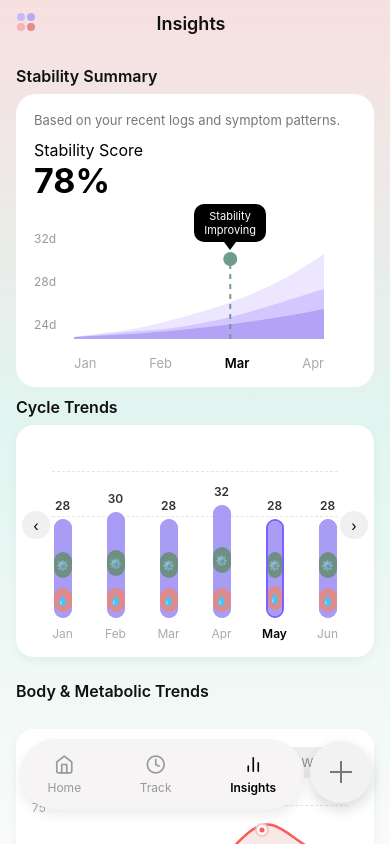
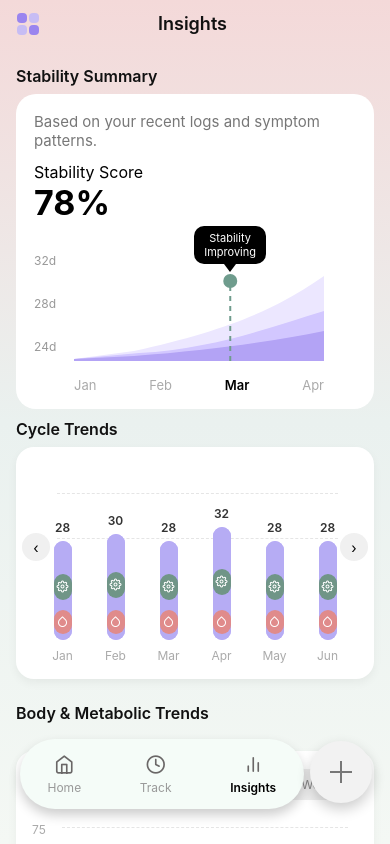
Before and after one commit to Ipshita29/Hiremyidea-assignment, a React Native app in the folder my-app/: screen / in a window 390 px wide. Built offline with nearby package versions, Linux system fonts and the light colour scheme.

Commit message:
added final color changes

```diff
--- a/my-app/components/BodyTrends.js
+++ b/my-app/components/BodyTrends.js
@@ -1,6 +1,6 @@
 import React, { useState } from "react";
 import { View, Text, StyleSheet, TouchableOpacity } from "react-native";
-import Svg, { Path, Circle } from "react-native-svg";
+import Svg, { Path, Circle, Defs, LinearGradient, Stop } from "react-native-svg";
 
 export default function BodyTrends() {
   const [tab, setTab] = useState("Monthly");
@@ -71,6 +71,7 @@ export default function BodyTrends() {
           <Text style={styles.title}>Your weight</Text>
           <Text style={styles.sub}>in kg</Text>
         </View>
+
         <View style={styles.toggle}>
           {["Monthly", "Weekly"].map((t) => (
             <TouchableOpacity
@@ -85,16 +86,24 @@ export default function BodyTrends() {
           ))}
         </View>
       </View>
+
       <View style={styles.graph}>
         <View style={[styles.line, { top: 15 }]} />
         <View style={[styles.line, { top: 60 }]} />
         <View style={[styles.line, { top: 100 }]} />
+
         <Text style={[styles.y, { top: 10 }]}>75</Text>
         <Text style={[styles.y, { top: 55 }]}>50</Text>
         <Text style={[styles.y, { top: 95 }]}>25</Text>
 
         <Svg width={320} height={140}>
-          <Path d={current.area} fill="#ebbfbf" opacity="0.35" />
+          <Defs>
+            <LinearGradient id="areaGrad" x1="0" y1="0" x2="0" y2="1">
+              <Stop offset="0%" stopColor="#f67a7a" stopOpacity="0.5" />
+              <Stop offset="100%" stopColor="#f99a9a" stopOpacity="0.05" />
+            </LinearGradient>
+          </Defs>
+          <Path d={current.area} fill="url(#areaGrad)" />
           <Path
             d={current.path}
             stroke="#ff5a5a"
@@ -103,9 +112,9 @@ export default function BodyTrends() {
           />
           {current.points.map((p, i) => (
             <React.Fragment key={i}>
-              <Circle cx={p.x} cy={p.y} r="7" fill="#F6C7C7" />
+              <Circle cx={p.x} cy={p.y} r="7" fill="#f5b9b9" />
               <Circle cx={p.x} cy={p.y} r="5" fill="#fff" />
-              <Circle cx={p.x} cy={p.y} r="2.5" fill="#ff5d5d" />
+              <Circle cx={p.x} cy={p.y} r="2.5" fill="#f15959" />
             </React.Fragment>
           ))}
         </Svg>
@@ -159,7 +168,7 @@ const styles = StyleSheet.create({
   btn: {
     paddingHorizontal: 12,
     paddingVertical: 5,
-    borderRadius: 16,
+    borderRadius: 10,
   },
 
   activeBtn: {
--- a/my-app/components/BottomNav.js
+++ b/my-app/components/BottomNav.js
@@ -8,17 +8,17 @@ export default function BottomNav() {
     <View style={styles.wrapper}>
       <View style={styles.nav}>
         <View style={styles.item}>
-          <Feather name="home" size={20} color="#999" />
+          <Feather name="home" size={20} color="#6a6767" />
           <Text style={styles.inactive}>Home</Text>
         </View>
 
         <View style={styles.item}>
-          <Feather name="clock" size={20} color="#999" />
+          <Feather name="clock" size={20} color="#6a6767" />
           <Text style={styles.inactive}>Track</Text>
         </View>
 
         <View style={styles.item}>
-          <Feather name="bar-chart-2" size={20} color="#000" />
+          <Feather name="bar-chart-2" size={20} color="#6a6767" />
           <Text style={styles.active}>Insights</Text>
         </View>
       </View>
@@ -46,12 +46,12 @@ const styles = StyleSheet.create({
     width: width * 0.73,
     flexDirection: "row",
     justifyContent: "space-between",
-    backgroundColor: "#f6f4f4",
+    backgroundColor: "#f5fcf8",
     paddingVertical: 14,
     paddingHorizontal: 28,
     borderRadius: 40,
     shadowColor: "#000",
-    shadowOpacity: 0.08,
+    shadowOpacity: 0.2,
     shadowRadius: 12,
     shadowOffset: { width: 0, height: 6 },
     elevation: 6,
@@ -84,9 +84,8 @@ const styles = StyleSheet.create({
     backgroundColor: "#f2f2f2",
     alignItems: "center",
     justifyContent: "center",
-
     shadowColor: "#000",
-    shadowOpacity: 0.15,
+    shadowOpacity: 0.2,
     shadowRadius: 14,
     shadowOffset: { width: 0, height: 6 },
     elevation: 10,
--- a/my-app/components/CycleTrends.js
+++ b/my-app/components/CycleTrends.js
@@ -1,5 +1,6 @@
 import React from "react";
 import { View, Text, StyleSheet } from "react-native";
+import { Feather } from "@expo/vector-icons"; // ✅ added
 
 const data = [
   { m: "Jan", v: 28 },
@@ -19,23 +20,29 @@ export default function CycleTrends() {
       <View style={s.graph}>
         <View style={[s.line, { top: 30 }]} />
         <View style={[s.line, { top: 75 }]} />
+
         {data.map((d, i) => {
           const height = (d.v / maxValue) * maxHeight;
+
           return (
             <View key={i} style={s.col}>
               <Text style={s.val}>{d.v}</Text>
-              <View style={[s.bar, { height }, d.active && s.active]}>
+
+              <View style={[s.bar, { height }]}>
                 <View style={s.base} />
+
+                {/* ✅ GREEN ICON */}
                 <View style={s.green}>
-                  <Text style={s.icon}>⚙️</Text>
+                  <Feather name="settings" size={12} color="#fff" />
                 </View>
+
+                {/* ✅ PINK ICON */}
                 <View style={s.pink}>
-                  <Text style={s.icon}>💧</Text>
+                  <Feather name="droplet" size={12} color="#fff" />
                 </View>
               </View>
-              <Text style={[s.month, d.active && s.activeText]}>
-                {d.m}
-              </Text>
+
+              <Text style={s.month}>{d.m}</Text>
             </View>
           );
         })}
@@ -48,7 +55,6 @@ export default function CycleTrends() {
         <View style={s.rightBtn}>
           <Text>›</Text>
         </View>
-
       </View>
     </View>
   );
@@ -78,7 +84,7 @@ const s = StyleSheet.create({
 
   line: {
     position: "absolute",
-    left: 20,
+    left: 25,
     right: 20,
     borderTopWidth: 1,
     borderStyle: "dashed",
@@ -86,10 +92,10 @@ const s = StyleSheet.create({
   },
 
   col: {
-  alignItems: "center",
-  justifyContent: "flex-end",
-  flex: 1,
-},
+    alignItems: "center",
+    justifyContent: "flex-end",
+    flex: 1,
+  },
 
   val: {
     fontSize: 12,
@@ -103,17 +109,12 @@ const s = StyleSheet.create({
     borderRadius: 12,
     overflow: "hidden",
     position: "relative",
-    backgroundColor: "#c7bafc",
+    backgroundColor: "#c4b6ff",
   },
 
   base: {
     flex: 1,
-    backgroundColor: "#a99cf5",
-  },
-
-  active: {
-    borderWidth: 2,
-    borderColor: "#7B61FF",
+    backgroundColor: "#b6acf4",
   },
 
   green: {
@@ -122,7 +123,7 @@ const s = StyleSheet.create({
     right: 0,
     height: 26,
     bottom: "40%",
-    backgroundColor: "#6f8f83",
+    backgroundColor: "#709587",
     borderRadius: 10,
     alignItems: "center",
     justifyContent: "center",
@@ -140,20 +141,10 @@ const s = StyleSheet.create({
     justifyContent: "center",
   },
 
-  icon: {
-    fontSize: 10,
-    color: "#fff",
-  },
-
   month: {
     marginTop: 8,
     fontSize: 12,
     color: "#aaa",
-  },
-
-  activeText: {
-    color: "#000",
-    fontWeight: "600",
   },
 
   leftBtn: {
--- a/my-app/components/LifestyleHeatmap.js
+++ b/my-app/components/LifestyleHeatmap.js
@@ -6,19 +6,19 @@ export default function LifestyleHeatmap() {
   const data = [
     {
       name: "Sleep",
-      colors: ["#c9c3e6", "#bdb5df", "#b0a7d8", "#a49bd1", "#9a92cc"],
+      colors: ["#8773ea", "#8773ea", "#8773ea", "#8773ea", "#8773ea"],
     },
     {
       name: "Hydrate",
-      colors: ["#e9a7a7", "#e39b9b", "#dd8f8f"],
+      colors: ["#dd8484", "#dd8484", "#dd8484"],
     },
     {
       name: "Caffeine",
-      colors: ["#7f9c91", "#738f85", "#6a847a", "#617a71"],
+      colors: ["#5e9580", "#5e9580", "#5e9580", "#5e9580"],
     },
     {
       name: "Exercise",
-      colors: ["#e3b3b3", "#dbabab", "#d3a3a3", "#dd8f8f"],
+      colors: ["#f1afaf", "#f1afaf", "#f1afaf", "#f1afaf"],
     },
   ];
 
--- a/my-app/components/StabilityCard.js
+++ b/my-app/components/StabilityCard.js
@@ -98,7 +98,7 @@ const styles = StyleSheet.create({
 
   desc: {
     color: "#777",
-    fontSize: 13,
+    fontSize: 15,
     marginBottom: 12,
   },
 
--- a/my-app/components/SymptomsChart.js
+++ b/my-app/components/SymptomsChart.js
@@ -18,9 +18,9 @@ export default function SymptomsChart() {
 
   const data = [
     { value: 30, label: "Mood", color: "#E3B1B1", light: "#fde7e7" },
-    { value: 31, label: "Bloating", color: "#A9A3C9", light: "#ece9ff" },
-    { value: 21, label: "Fatigue", color: "#D88989", light: "#ffe3e3" },
-    { value: 17, label: "Acne", color: "#7F9C91", light: "#e3f3ee" },
+    { value: 31, label: "Bloating", color: "#9993c1", light: "#ece9ff" },
+    { value: 21, label: "Fatigue", color: "#e27272", light: "#ffe3e3" },
+    { value: 17, label: "Acne", color: "#7fb09d", light: "#e3f3ee" },
   ];
 
   let startAngle = -90;
@@ -38,7 +38,6 @@ export default function SymptomsChart() {
     const p2 = getPoint(end, outer);
     const p3 = getPoint(end, inner);
     const p4 = getPoint(start, inner);
-
     const largeArc = end - start > 180 ? 1 : 0;
 
     return `
@@ -54,7 +53,6 @@ export default function SymptomsChart() {
     <View style={styles.card}>
       <Text style={styles.title}>Symptom Trends</Text>
       <Text style={styles.sub}>Compared to last cycle</Text>
-
       <View style={styles.container}>
         <Svg width={size} height={size}>
           <Defs>
@@ -65,25 +63,16 @@ export default function SymptomsChart() {
               </RadialGradient>
             ))}
           </Defs>
-
           {data.map((item, i) => {
             const angle = (item.value / 100) * 360;
             const endAngle = startAngle + angle;
-
             const path = createArc(startAngle, endAngle);
             const mid = (startAngle + endAngle) / 2;
-
-            // 🔥 FIX: controlled bubble distance (no overlap)
             const bubblePos = getPoint(mid, outer + 10);
-
             startAngle = endAngle;
-
             return (
               <React.Fragment key={i}>
-                {/* gradient slice */}
                 <Path d={path} fill={`url(#grad${i})`} />
-
-                {/* bubble */}
                 <View
                   style={[
                     styles.bubble,
@@ -99,8 +88,6 @@ export default function SymptomsChart() {
               </React.Fragment>
             );
           })}
-
-          {/* center hole */}
           <Circle cx={cx} cy={cy} r={inner} fill="#fff" />
         </Svg>
       </View>
@@ -110,7 +97,7 @@ export default function SymptomsChart() {
 
 const styles = StyleSheet.create({
   card: {
-    backgroundColor: "rgba(255,255,255,0.9)", // 🔥 blends with gradient
+    backgroundColor: "rgba(255,255,255,0.9)",
     borderRadius: 20,
     padding: 18,
     marginTop: 20,
@@ -136,7 +123,7 @@ const styles = StyleSheet.create({
 
   container: {
     width: 260,
-    height: 300, // 🔥 IMPORTANT FIX (prevents overlap)
+    height: 300,
     alignSelf: "center",
     position: "relative",
   },
--- a/my-app/package.json
+++ b/my-app/package.json
@@ -9,6 +9,7 @@
     "web": "expo start --web"
   },
   "dependencies": {
+    "@expo/vector-icons": "^15.0.3",
     "expo": "~54.0.33",
     "expo-linear-gradient": "~15.0.8",
     "expo-status-bar": "~3.0.9",
--- a/my-app/screens/InsightsScreen.js
+++ b/my-app/screens/InsightsScreen.js
@@ -14,7 +14,7 @@ import BottomNav from "../components/BottomNav";
 export default function InsightsScreen() {
   return (
     <LinearGradient
-      colors={["#f7e0e0", "#e1f5f0", "#f9fbf9"]}
+      colors={["#f4d9d9", "#eaf1ef", "#f4f8f4"]}
       style={{ flex: 1 }}
     >
       <StatusBar style="dark" translucent />
@@ -22,10 +22,10 @@ export default function InsightsScreen() {
         <View style={styles.container}>
           <View style={styles.headerRow}>
             <View style={styles.dotGrid}>
-              <View style={[styles.dot, { backgroundColor: "#c7bafc" }]} />
-              <View style={[styles.dot, { backgroundColor: "#b8a9f8" }]} />
-              <View style={[styles.dot, { backgroundColor: "#f2b6b6" }]} />
-              <View style={[styles.dot, { backgroundColor: "#e58b8b" }]} />
+              <View style={[styles.dot, { backgroundColor: "#9a85ef" }]} />
+              <View style={[styles.dot, { backgroundColor: "#c7bdf4" }]} />
+              <View style={[styles.dot, { backgroundColor: "#c7bdf4" }]} />
+              <View style={[styles.dot, { backgroundColor: "#9a85ef" }]} />
             </View>
             <Text style={styles.header}>Insights</Text>
             <View style={{ width: 30 }} />
@@ -72,15 +72,15 @@ const styles = StyleSheet.create({
   },
 
   dotGrid: {
-    width: 22,
+    width: 25,
     height: 22,
     flexDirection: "row",
     flexWrap: "wrap",
   },
 
   dot: {
-    width: 8,
-    height: 8,
+    width: 10,
+    height: 10,
     borderRadius: 4,
     margin: 1,
   },
```
Also changed, not shown: 1 other file (tests, documents, lock files or other folders).
